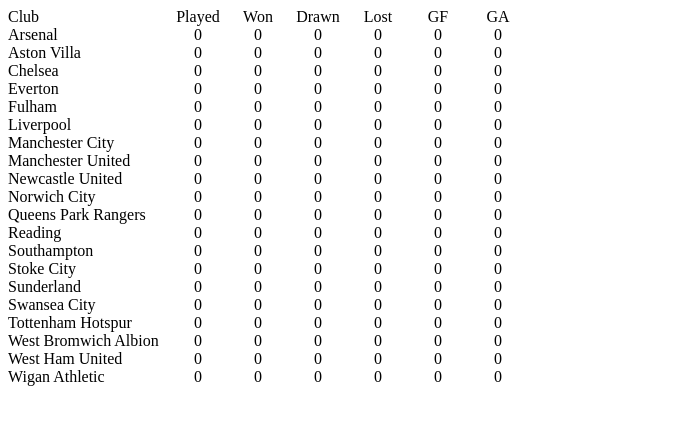
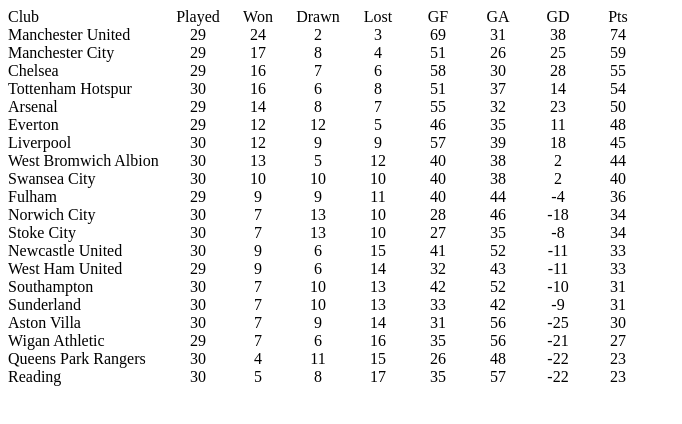
Before and after one commit to Copelandic/premier-league, a plain HTML site: page index.html in a window 1280 px wide. Shown: the whole page, without its empty margins (0-682 px from the left). Drawn offline with Linux system fonts and the light colour scheme.

Commit message:
points, goal difference and games played now hooked up to model functions

```diff
--- a/index.html
+++ b/index.html
@@ -16,11 +16,13 @@
 			<li>Lost</li>
 			<li>GF</li>
 			<li>GA</li>
+			<li>GD</li>
+			<li>Pts</li>
 		</ul>
 	</div>
 
 	<script id="teamTemplate" type="text/template">
-		<li class="team-name"><%= name %></li><li><%= played %></li> <li><%= won %></li> <li><%= drawn %></li> <li><%= lost %></li> <li><%= goalsFor %></li> <li><%= goalsAgainst %></li>
+		<li class="team-name"><%= name %></li><li><%= played %></li> <li><%= won %></li> <li><%= drawn %></li> <li><%= lost %></li> <li><%= goalsFor %></li> <li><%= goalsAgainst %></li><li><%= goalDifference %></li><li><%= points %></li>
 	</script>
 
 	<script src="js/jquery.js"></script>
--- a/js/collections.js
+++ b/js/collections.js
@@ -1,186 +1,170 @@
 var TeamCollection = Backbone.Collection.extend({
-	model: Team
+	model: Team,
+
+	comparator: function(team) {
+		return -team.get("points");
+	}
 });
 
 var teamCollection = new TeamCollection([
 	{
 		name: 'Arsenal',
-		played: 0,
-		won: 0,
-		drawn: 0,
-		lost: 0,
-		goalsFor: 0,
-		goalsAgainst: 0
+		won: 14,
+		drawn: 8,
+		lost: 7,
+		goalsFor: 55,
+		goalsAgainst: 32
 	},
 	{
 		name: 'Aston Villa',
-		played: 0,
-		won: 0,
-		drawn: 0,
-		lost: 0,
-		goalsFor: 0,
-		goalsAgainst: 0
+		won: 7,
+		drawn: 9,
+		lost: 14,
+		goalsFor: 31,
+		goalsAgainst: 56
 	},
 	{
 		name: 'Chelsea',
-		played: 0,
-		won: 0,
-		drawn: 0,
-		lost: 0,
-		goalsFor: 0,
-		goalsAgainst: 0
+		won: 16,
+		drawn: 7,
+		lost: 6,
+		goalsFor: 58,
+		goalsAgainst: 30
 	},
 	{
 		name: 'Everton',
-		played: 0,
-		won: 0,
-		drawn: 0,
-		lost: 0,
-		goalsFor: 0,
-		goalsAgainst: 0
+		won: 12,
+		drawn: 12,
+		lost: 5,
+		goalsFor: 46,
+		goalsAgainst: 35
 	},
 	{
 		name: 'Fulham',
-		played: 0,
-		won: 0,
-		drawn: 0,
-		lost: 0,
-		goalsFor: 0,
-		goalsAgainst: 0
+		won: 9,
+		drawn: 9,
+		lost: 11,
+		goalsFor: 40,
+		goalsAgainst: 44
 	},
 	{
 		name: 'Liverpool',
-		played: 0,
-		won: 0,
-		drawn: 0,
-		lost: 0,
-		goalsFor: 0,
-		goalsAgainst: 0
+		won: 12,
+		drawn: 9,
+		lost: 9,
+		goalsFor: 57,
+		goalsAgainst: 39
 	},
 	{
 		name: 'Manchester City',
-		played: 0,
-		won: 0,
-		drawn: 0,
-		lost: 0,
-		goalsFor: 0,
-		goalsAgainst: 0
+		won: 17,
+		drawn: 8,
+		lost: 4,
+		goalsFor: 51,
+		goalsAgainst: 26
 	},
 	{
 		name: 'Manchester United',
-		played: 0,
-		won: 0,
-		drawn: 0,
-		lost: 0,
-		goalsFor: 0,
-		goalsAgainst: 0
+		won: 24,
+		drawn: 2,
+		lost: 3,
+		goalsFor: 69,
+		goalsAgainst: 31
 	},
 	{
 		name: 'Newcastle United',
-		played: 0,
-		won: 0,
-		drawn: 0,
-		lost: 0,
-		goalsFor: 0,
-		goalsAgainst: 0
+		won: 9,
+		drawn: 6,
+		lost: 15,
+		goalsFor: 41,
+		goalsAgainst: 52
 	},
 	{
 		name: 'Norwich City',
-		played: 0,
-		won: 0,
-		drawn: 0,
-		lost: 0,
-		goalsFor: 0,
-		goalsAgainst: 0
+		won: 7,
+		drawn: 13,
+		lost: 10,
+		goalsFor: 28,
+		goalsAgainst: 46
 	},
 	{
 		name: 'Queens Park Rangers',
-		played: 0,
-		won: 0,
-		drawn: 0,
-		lost: 0,
-		goalsFor: 0,
-		goalsAgainst: 0
+		won: 4,
+		drawn: 11,
+		lost: 15,
+		goalsFor: 26,
+		goalsAgainst: 48
 	},
 	{
 		name: 'Reading',
-		played: 0,
-		won: 0,
-		drawn: 0,
-		lost: 0,
-		goalsFor: 0,
-		goalsAgainst: 0
+		won: 5,
+		drawn: 8,
+		lost: 17,
+		goalsFor: 35,
+		goalsAgainst: 57
 	},
 	{
 		name: 'Southampton',
-		played: 0,
-		won: 0,
-		drawn: 0,
-		lost: 0,
-		goalsFor: 0,
-		goalsAgainst: 0
+		won: 7,
+		drawn: 10,
+		lost: 13,
+		goalsFor: 42,
+		goalsAgainst: 52
 	},
 	{
 		name: 'Stoke City',
-		played: 0,
-		won: 0,
-		drawn: 0,
-		lost: 0,
-		goalsFor: 0,
-		goalsAgainst: 0
+		won: 7,
+		drawn: 13,
+		lost: 10,
+		goalsFor: 27,
+		goalsAgainst: 35
 	},
 	{
 		name: 'Sunderland',
-		played: 0,
-		won: 0,
-		drawn: 0,
-		lost: 0,
-		goalsFor: 0,
-		goalsAgainst: 0
+		won: 7,
+		drawn: 10,
+		lost: 13,
+		goalsFor: 33,
+		goalsAgainst: 42
 	},
 	{
 		name: 'Swansea City',
-		played: 0,
-		won: 0,
-		drawn: 0,
-		lost: 0,
-		goalsFor: 0,
-		goalsAgainst: 0
+		won: 10,
+		drawn: 10,
+		lost: 10,
+		goalsFor: 40,
+		goalsAgainst: 38
 	},
 	{
 		name: 'Tottenham Hotspur',
-		played: 0,
-		won: 0,
-		drawn: 0,
-		lost: 0,
-		goalsFor: 0,
-		goalsAgainst: 0
+		won: 16,
+		drawn: 6,
+		lost: 8,
+		goalsFor: 51,
+		goalsAgainst: 37
 	},
 	{
 		name: 'West Bromwich Albion',
-		played: 0,
-		won: 0,
-		drawn: 0,
-		lost: 0,
-		goalsFor: 0,
-		goalsAgainst: 0
+		won: 13,
+		drawn: 5,
+		lost: 12,
+		goalsFor: 40,
+		goalsAgainst: 38
 	},
 	{
 		name: 'West Ham United',
-		played: 0,
-		won: 0,
-		drawn: 0,
-		lost: 0,
-		goalsFor: 0,
-		goalsAgainst: 0
+		won: 9,
+		drawn: 6,
+		lost: 14,
+		goalsFor: 32,
+		goalsAgainst: 43
 	},
 	{
 		name: 'Wigan Athletic',
-		played: 0,
-		won: 0,
-		drawn: 0,
-		lost: 0,
-		goalsFor: 0,
-		goalsAgainst: 0
+		won: 7,
+		drawn: 6,
+		lost: 16,
+		goalsFor: 35,
+		goalsAgainst: 56
 	}
 ]);
--- a/js/models.js
+++ b/js/models.js
@@ -1,7 +1,6 @@
 var Team = Backbone.Model.extend({
 	defaults: {
 		name: 'Team Name',
-		played: 0,
 		won: 0,
 		drawn: 0,
 		lost: 0,
@@ -9,8 +8,18 @@ var Team = Backbone.Model.extend({
 		goalsAgainst: 0
 	},
 
+	initialize: function() {
+		this.set('points', this.points() );
+		this.set('goalDifference', this.goalDifference() );
+		this.set('played', this.played() );
+	},
+
 	name: function() {
 		return this.get('name');
+	},
+
+	played: function() {
+		return (this.get('won') ) + this.get('drawn') + this.get('lost');
 	},
 
 	points: function() {
@@ -22,6 +31,4 @@ var Team = Backbone.Model.extend({
 	}
 });
 
-
-
 //this.points = (this.gamesWon * 3) + this.gamesDrawn
```
Also changed, not shown: teams.js (deleted, +0 -22 lines).
